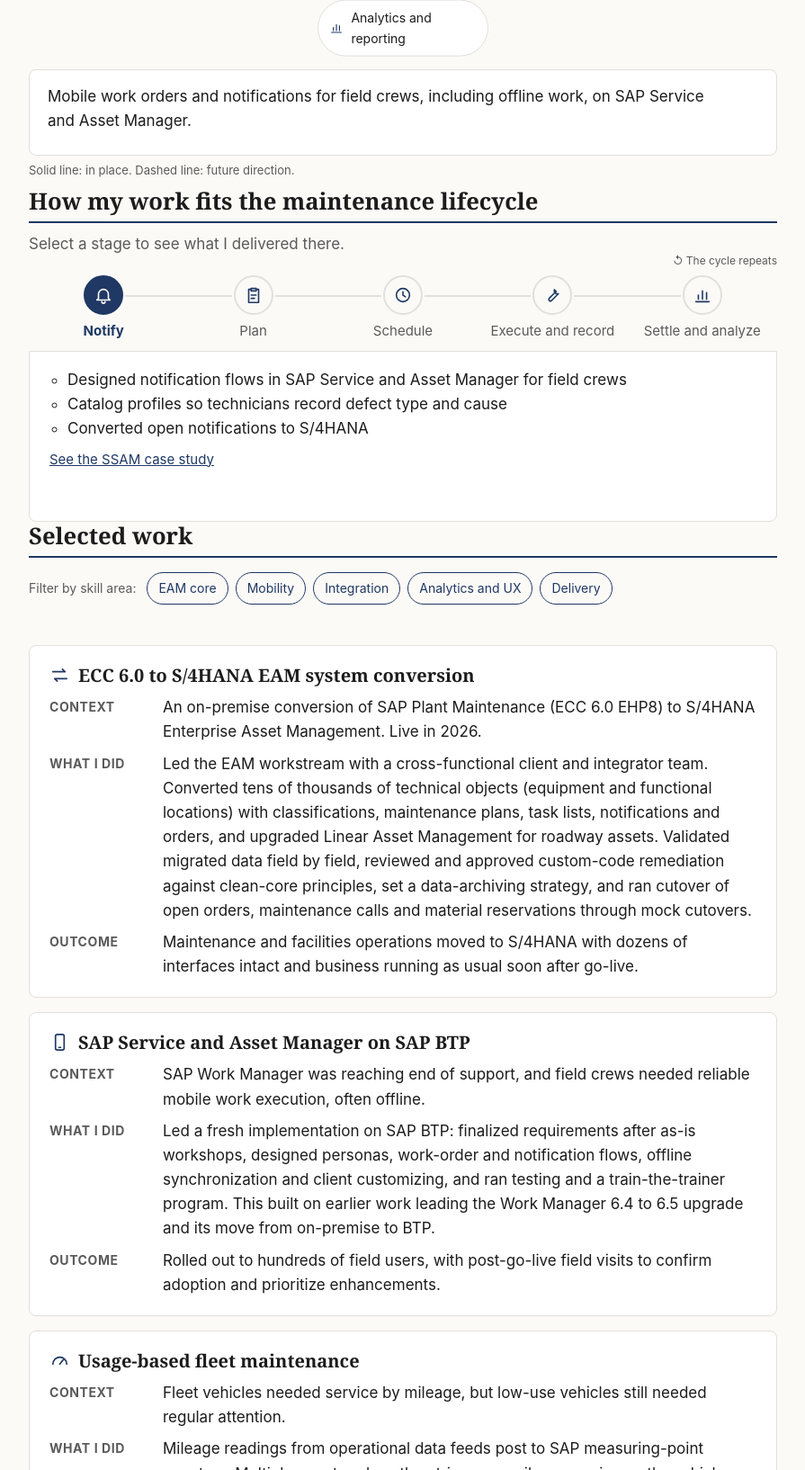
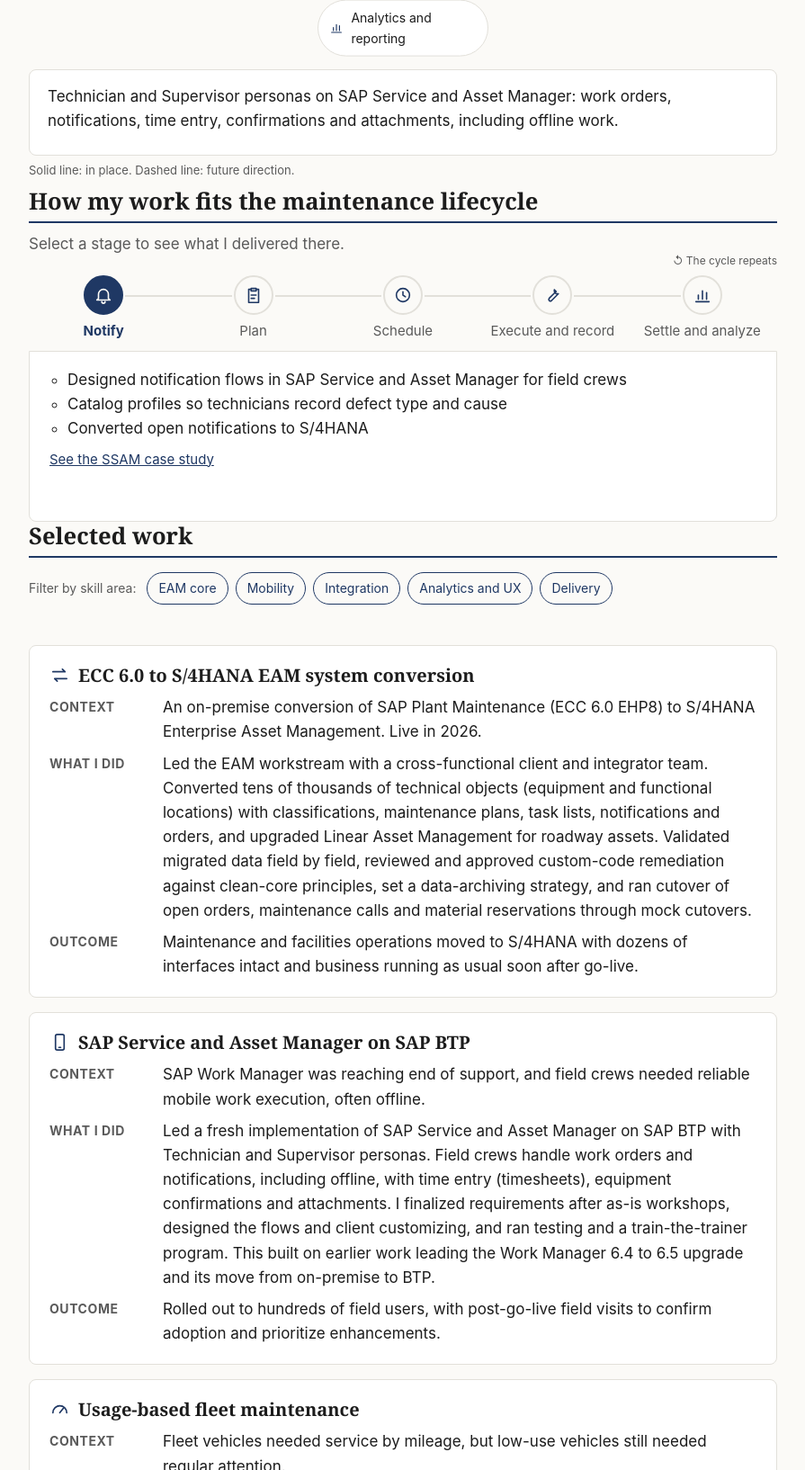
Before and after one commit to Darkstar-1990/portfolio, a plain HTML site: page index.html in a window 1280 px wide. Shown: the part 1312-2946 px from the top of the page at 90% size, without its empty margins (192-1087 px from the left). Drawn offline with Linux system fonts and the light colour scheme.

Commit message:
Update SAP Service and Asset Manager description

```diff
--- a/index.html
+++ b/index.html
@@ -73,7 +73,7 @@
     <p class="hint">Select a capability to see what it covers.</p>
     <p class="hub"><svg class="ico" aria-hidden="true" focusable="false"><use href="#i-gear"/></svg><span><b>SAP S/4HANA</b> Enterprise Asset Management</span></p>
     <ul class="caps">
-      <li id="cap-mobile" data-icon="phone"><h3>Mobile field execution</h3><p>Mobile work orders and notifications for field crews, including offline work, on SAP Service and Asset Manager.</p></li>
+      <li id="cap-mobile" data-icon="phone"><h3>Mobile field execution</h3><p>Technician and Supervisor personas on SAP Service and Asset Manager: work orders, notifications, time entry, confirmations and attachments, including offline work.</p></li>
       <li id="cap-integration" data-icon="nodes"><h3>Integration</h3><p>Interfaces that keep asset and maintenance data in sync across connected systems, carried through the S/4HANA conversion.</p></li>
       <li id="cap-usage" data-icon="gauge"><h3>Usage-based maintenance</h3><p>Meter and counter readings from operational data feeds that trigger maintenance plans automatically.</p></li>
       <li id="cap-analytics" data-icon="chart"><h3>Analytics and reporting</h3><p>Planner and supervisor reporting, KPI dashboards and maintenance cost analysis.</p></li>
@@ -139,7 +139,7 @@
       <h3><svg class="ico" aria-hidden="true" focusable="false"><use href="#i-phone"/></svg>SAP Service and Asset Manager on SAP BTP</h3>
       <dl>
         <dt>Context</dt><dd>SAP Work Manager was reaching end of support, and field crews needed reliable mobile work execution, often offline.</dd>
-        <dt>What I did</dt><dd>Led a fresh implementation on SAP BTP: finalized requirements after as-is workshops, designed personas, work-order and notification flows, offline synchronization and client customizing, and ran testing and a train-the-trainer program. This built on earlier work leading the Work Manager 6.4 to 6.5 upgrade and its move from on-premise to BTP.</dd>
+        <dt>What I did</dt><dd>Led a fresh implementation of SAP Service and Asset Manager on SAP BTP with Technician and Supervisor personas. Field crews handle work orders and notifications, including offline, with time entry (timesheets), equipment confirmations and attachments. I finalized requirements after as-is workshops, designed the flows and client customizing, and ran testing and a train-the-trainer program. This built on earlier work leading the Work Manager 6.4 to 6.5 upgrade and its move from on-premise to BTP.</dd>
         <dt>Outcome</dt><dd>Rolled out to hundreds of field users, with post-go-live field visits to confirm adoption and prioritize enhancements.</dd>
       </dl>
     </article>
```
